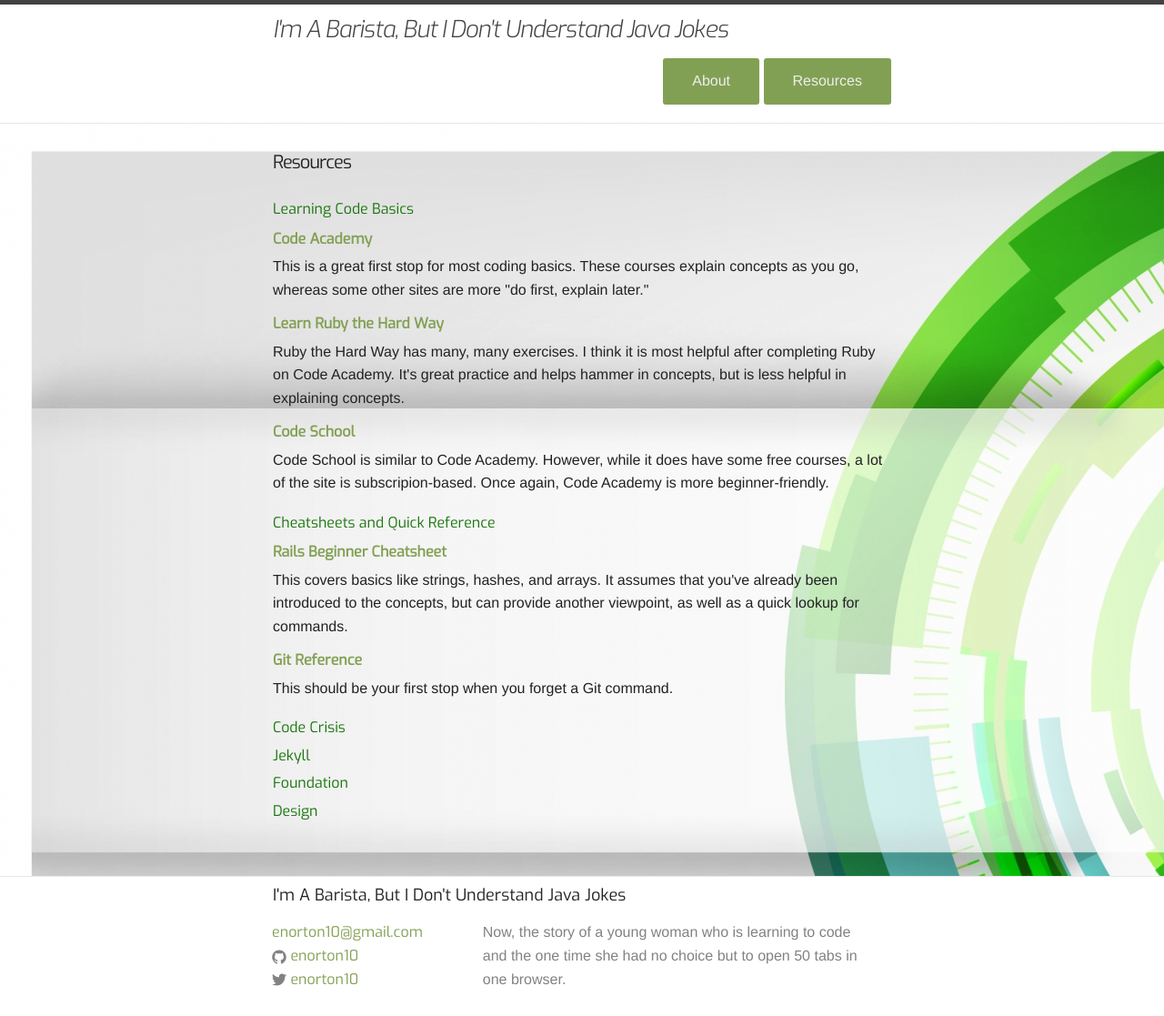
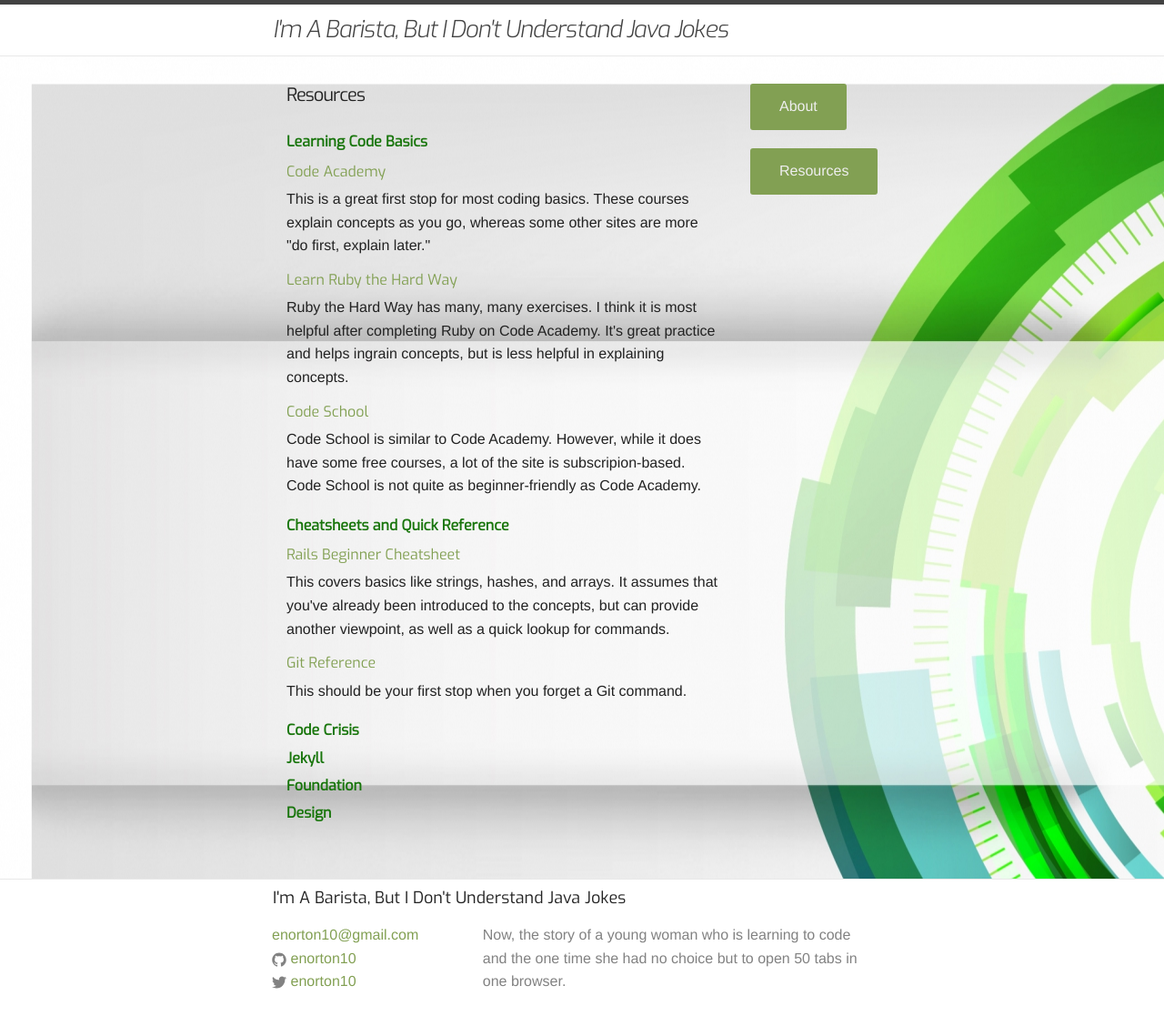
Before and after one commit to enorton10/enorton10.github.io, a Jekyll site: the page built from resources.md, in a window 1280 px wide. Shown: the whole page at 91% size. Built offline with Jekyll 4.4.1, drawn with Linux system fonts in a browser that asks for light colours.

Commit message:
Reformatting Nav

```diff
--- a/_includes/header.html
+++ b/_includes/header.html
@@ -13,13 +13,7 @@
         </svg>
       </a>
 
-      <div class="trigger">
-        {% for page in site.pages %}
-          {% if page.title %}
-          <a class="button radius" href="{{ page.url | prepend: site.baseurl }}">{{ page.title }}</a>
-          {% endif %}
-        {% endfor %}
-      </div>
+
     </nav>
 
   </div>
--- a/_layouts/default.html
+++ b/_layouts/default.html
@@ -7,12 +7,25 @@
 
     {% include header.html %}
 
-    <div class="page-content">
-      <div class="wrapper">
-        {{ content }}
-      </div>
+      <div class="page-content">
+        <div class="wrapper">
+          <div class="row">
+            <div class="small-9 columns">
+              {{ content }}
+            </div>
+            <div class= "small-3 columns">
+              <!--This is where my picture will go, along with the About and Resources links-->
+              <div class="trigger">
+                {% for page in site.pages %}
+                  {% if page.title %}
+                  <a class="button radius" href="{{ page.url | prepend: site.baseurl }}">{{ page.title }}</a>
+                  {% endif %}
+                {% endfor %}
+              </div>
+            </div>
+          </div>
+       </div>
     </div>
-
     {% include footer.html %}
 
   </body>
--- a/css/main.scss
+++ b/css/main.scss
@@ -79,10 +79,12 @@ body .page-content {
 .site-footer {
 	padding:5px 0px;
 }
-.resource-wrapper h6, a {
+.resource-wrapper h6 {
 	font-family: 'Exo', sans-serif;
 	color: #18750b;
+	font-weight: bold;
 }
-.resource-wrapper dl dt {
-	font-weight: none;
+.resource-wrapper dl a dt {
+	font-weight: normal;
+	font-family: 'Exo', sans serif;
 }
--- a/resources.md
+++ b/resources.md
@@ -10,9 +10,9 @@ permalink: /resources/
 			<a href="http://www.codecademy.com"><dt>Code Academy</dt></a>
 			<dd>This is a great first stop for most coding basics. These courses explain concepts as you go, whereas some other sites are more "do first, explain later."</dd>
 			<a href="http://ruby.learncodethehardway.org/book/"><dt>Learn Ruby the Hard Way</dt></a>
-			<dd>Ruby the Hard Way has many, many exercises. I think it is most helpful after completing Ruby on Code Academy. It's great practice and helps hammer in concepts, but is less helpful in explaining concepts.</dd>
+			<dd>Ruby the Hard Way has many, many exercises. I think it is most helpful after completing Ruby on Code Academy. It's great practice and helps ingrain concepts, but is less helpful in explaining concepts.</dd>
 			<a href="http://www.codeschool.com"><dt>Code School</dt></a>
-			<dd>Code School is similar to Code Academy. However, while it does have some free courses, a lot of the site is subscripion-based. Once again, Code Academy is more beginner-friendly.</dd>
+			<dd>Code School is similar to Code Academy. However, while it does have some free courses, a lot of the site is subscripion-based. Code School is not quite as beginner-friendly as Code Academy.</dd>
 		</dl>
 	</div>
 	<div class="cheatsheets">
```
